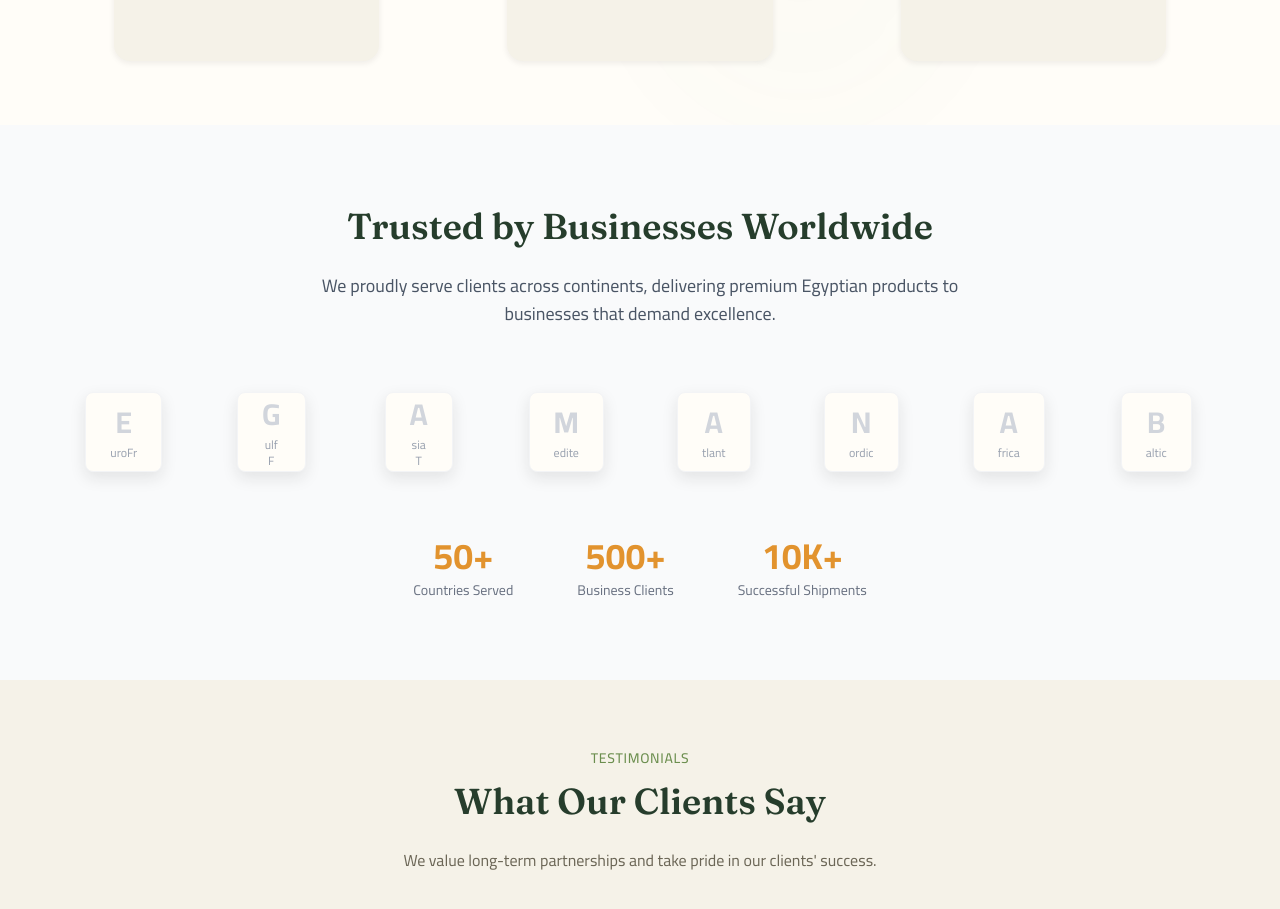
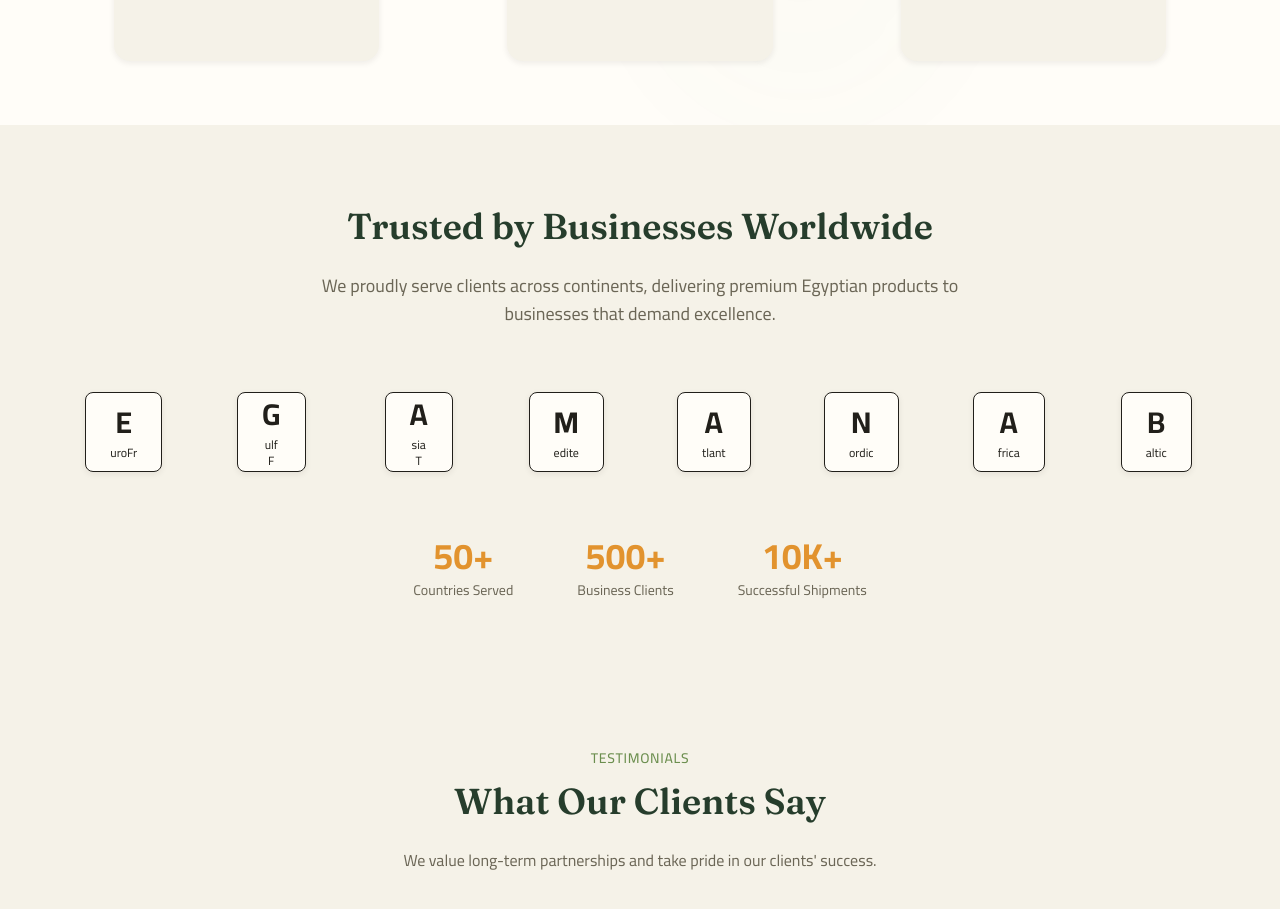
Before and after one commit to malkmohamed2792008-cyber/cargill-export-website, a Next.js app: page / in a window 1280 px wide. Shown: the part 9380-10289 px from the top of the page. Built offline with nearby package versions, Linux system fonts and the light colour scheme.

Commit message:
refactor(customer-logos): accessibility, keyboard focus, use tokens and semantics

```diff
--- a/components/home/CustomerLogos.tsx
+++ b/components/home/CustomerLogos.tsx
@@ -16,7 +16,7 @@ const clientLogos = [
 
 export default function CustomerLogos() {
   return (
-    <section className="py-20 bg-gray-50">
+    <section role="region" aria-label="Trusted customers" className="py-20 bg-background-alt">
       <div className="container-main">
         {/* Section Header */}
         <motion.div
@@ -26,10 +26,8 @@ export default function CustomerLogos() {
           transition={{ duration: 0.6 }}
           className="text-center mb-16"
         >
-          <h2 className="font-heading text-3xl md:text-4xl font-bold text-primary-dark mb-4">
-            Trusted by Businesses Worldwide
-          </h2>
-          <p className="text-lg text-gray-600 max-w-2xl mx-auto">
+          <h2 className="font-heading text-3xl md:text-4xl font-bold text-primary mb-4">Trusted by Businesses Worldwide</h2>
+          <p className="text-lg text-foreground-secondary max-w-2xl mx-auto">
             We proudly serve clients across continents, delivering premium Egyptian products to businesses that demand excellence.
           </p>
         </motion.div>
@@ -37,33 +35,39 @@ export default function CustomerLogos() {
         {/* Logos Grid */}
         <div className="grid grid-cols-2 md:grid-cols-4 lg:grid-cols-8 gap-8">
           {clientLogos.map((client, index) => (
-            <motion.div
+            <motion.article
               key={client.name}
               initial={{ opacity: 0, y: 20 }}
               whileInView={{ opacity: 1, y: 0 }}
               viewport={{ once: true }}
               transition={{ duration: 0.5, delay: index * 0.05 }}
               className="group flex items-center justify-center"
+              aria-labelledby={`client-${index}-name`}
             >
-              <div className="relative w-32 h-16 md:w-40 md:h-20 bg-white rounded-lg shadow-md hover:shadow-lg transition-all duration-300 flex items-center justify-center p-4 border border-gray-100 group-hover:border-accent/30">
+              <div
+                className="relative w-32 h-16 md:w-40 md:h-20 bg-white rounded-lg shadow-sm hover:shadow-md transition-all duration-300 flex items-center justify-center p-4 border border-muted"
+                tabIndex={0}
+                aria-describedby={`client-${index}-country`}
+              >
                 {/* Logo Placeholder - Using company initial as placeholder */}
-                <div className="text-center">
-                  <span className="text-2xl md:text-3xl font-bold text-gray-300 group-hover:text-accent transition-colors duration-300">
+                <div className="text-center" aria-hidden>
+                  <span className="text-2xl md:text-3xl font-bold text-muted group-hover:text-accent transition-colors duration-300">
                     {client.name.charAt(0)}
                   </span>
-                  <p className="text-xs text-gray-400 mt-1 hidden md:block">
-                    {client.name.slice(1, 6)}
-                  </p>
+                  <p className="text-xs text-muted mt-1 hidden md:block">{client.name.slice(1, 6)}</p>
                 </div>
 
-                {/* Company Name Tooltip */}
-                <div className="absolute -bottom-8 left-1/2 -translate-x-1/2 opacity-0 group-hover:opacity-100 transition-opacity duration-300 whitespace-nowrap">
-                  <span className="text-xs font-medium text-primary-dark bg-white px-2 py-1 rounded shadow">
+                {/* Screen-reader name */}
+                <span id={`client-${index}-name`} className="sr-only">{client.name}</span>
+
+                {/* Company Name Tooltip (visual only) */}
+                <div className="absolute -bottom-8 left-1/2 -translate-x-1/2 opacity-0 group-hover:opacity-100 focus-within:opacity-100 transition-opacity duration-300 whitespace-nowrap pointer-events-none" aria-hidden>
+                  <span className="text-xs font-medium text-primary bg-white px-2 py-1 rounded shadow">
                     {client.name}
                   </span>
                 </div>
               </div>
-            </motion.div>
+            </motion.article>
           ))}
         </div>
 
@@ -82,7 +86,7 @@ export default function CustomerLogos() {
           ].map((stat) => (
             <div key={stat.label} className="text-center">
               <p className="text-3xl md:text-4xl font-bold text-accent">{stat.value}</p>
-              <p className="text-sm text-gray-500 mt-1">{stat.label}</p>
+              <p className="text-sm text-foreground-secondary mt-1">{stat.label}</p>
             </div>
           ))}
         </motion.div>
```
